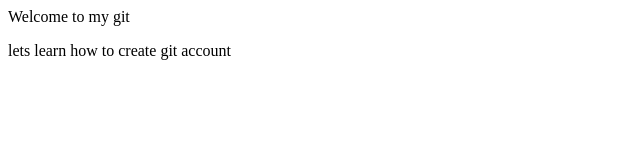
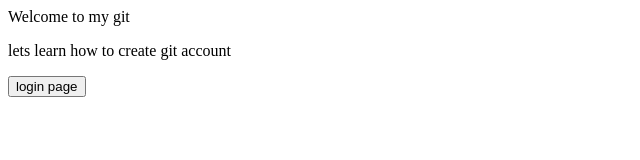
Before and after one commit to k-Tejesh/my-project, a plain HTML site: page index.html in a window 1280 px wide. Shown: the whole page, without its empty margins (0-640 px from the left). Drawn offline with Linux system fonts and the light colour scheme.

Commit message:
index.html

```diff
--- a/index.html
+++ b/index.html
@@ -2,5 +2,6 @@
   <head>Welcome to my git</head>
   <body>
     <p> lets learn how to create git account</p>
+    <a href="file:///E:/teju/login.html"><button>login page</button></a>
   </body>
 </html>
```
